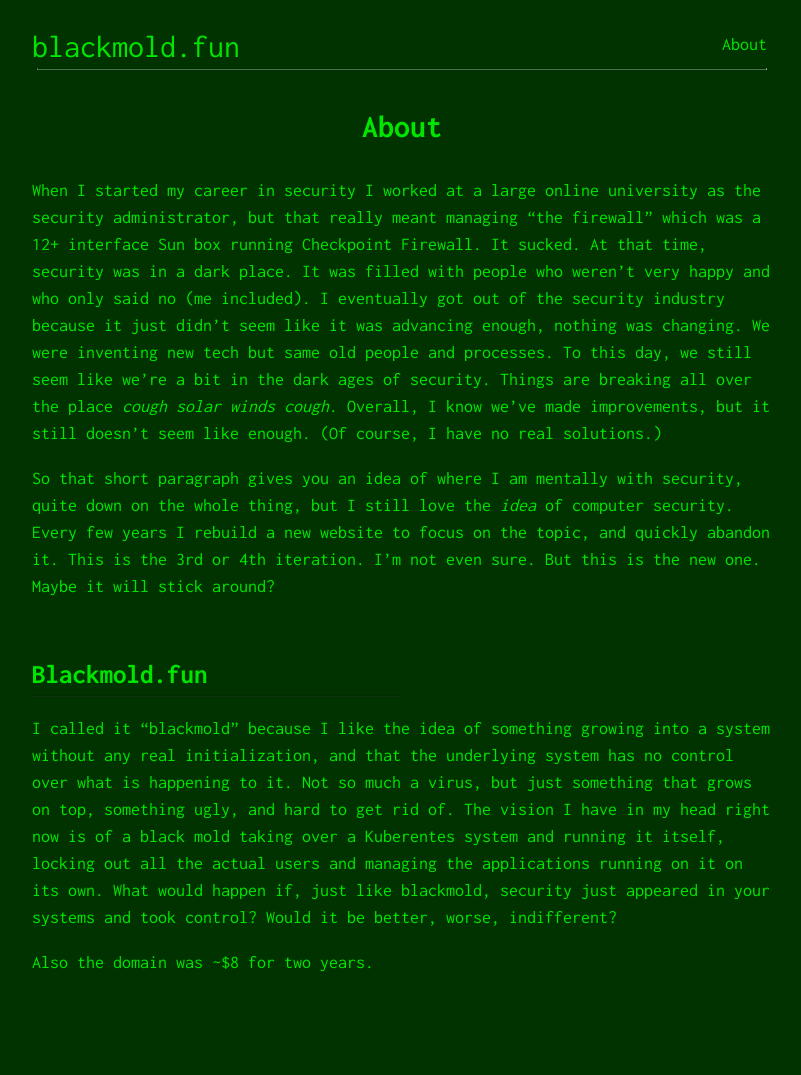
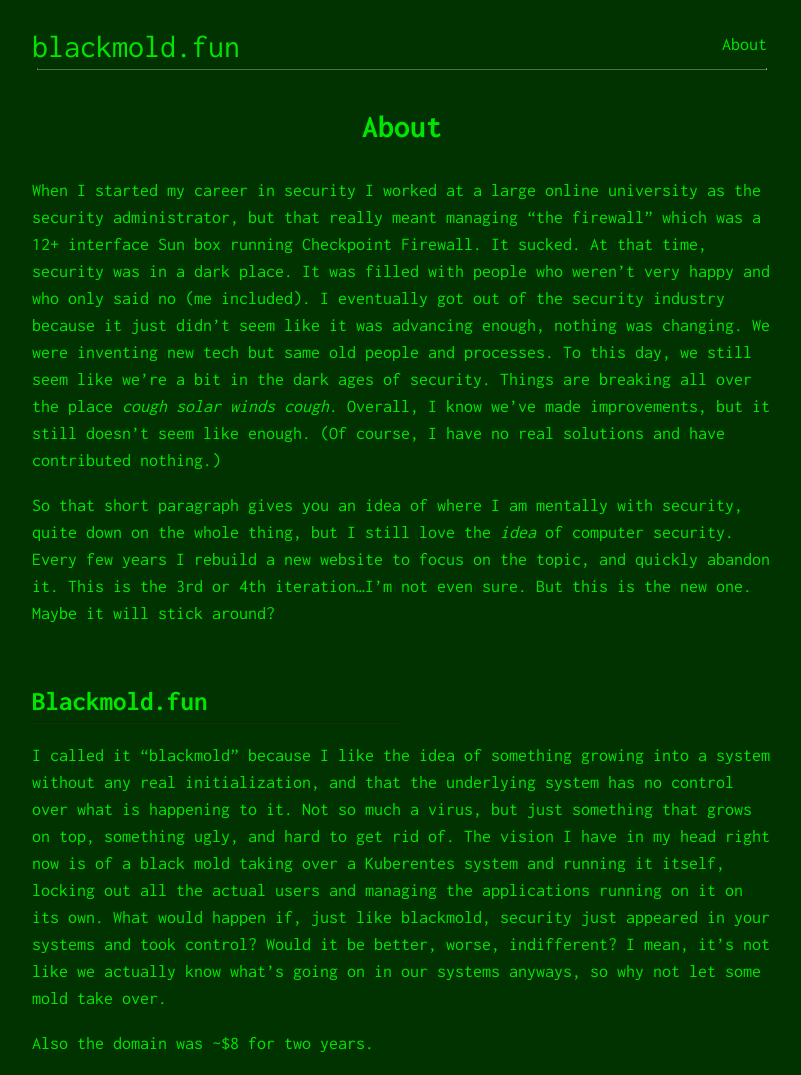
Before and after one commit to blackmold-fun/blackmold-fun.github.io, a Jekyll site: the page built from about.md, in a window 1280 px wide. Shown: the whole page, without its empty margins (238-1039 px from the left). Built offline with Jekyll 4.4.1, drawn with Linux system fonts in a browser that asks for light colours; nearby versions of some CDN libraries; comment, search, counter and statistics services are not loaded; before the commit the page ends 994 px from its top, so only the background shows below that.

Commit message:
udate about

```diff
--- a/about.md
+++ b/about.md
@@ -3,12 +3,12 @@ layout: default
 title: About
 ---
 
-When I started my career in security I worked at a large online university as the security administrator, but that really meant managing “the firewall” which was a 12+ interface Sun box running Checkpoint Firewall. It sucked. At that time, security was in a dark place. It was filled with people who weren’t very happy and who only said no (me included). I eventually got out of the security industry because it just didn’t seem like it was advancing enough, nothing was changing. We were inventing new tech but same old people and processes. To this day, we still seem like we’re a bit in the dark ages of security. Things are breaking all over the place *cough solar winds cough*. Overall, I know we’ve made improvements, but it still doesn’t seem like enough. (Of course, I have no real solutions.)
+When I started my career in security I worked at a large online university as the security administrator, but that really meant managing “the firewall” which was a 12+ interface Sun box running Checkpoint Firewall. It sucked. At that time, security was in a dark place. It was filled with people who weren’t very happy and who only said no (me included). I eventually got out of the security industry because it just didn’t seem like it was advancing enough, nothing was changing. We were inventing new tech but same old people and processes. To this day, we still seem like we’re a bit in the dark ages of security. Things are breaking all over the place *cough solar winds cough*. Overall, I know we’ve made improvements, but it still doesn’t seem like enough. (Of course, I have no real solutions and have contributed nothing.)
 
-So that short paragraph gives you an idea of where I am mentally with security, quite down on the whole thing, but I still love the *idea* of computer security. Every few years I rebuild a new website to focus on the topic, and quickly abandon it. This is the 3rd or 4th iteration. I’m not even sure. But this is the new one. Maybe it will stick around?
+So that short paragraph gives you an idea of where I am mentally with security, quite down on the whole thing, but I still love the *idea* of computer security. Every few years I rebuild a new website to focus on the topic, and quickly abandon it. This is the 3rd or 4th iteration...I’m not even sure. But this is the new one. Maybe it will stick around?
 
 ## Blackmold.fun
 
-I called it “blackmold” because I like the idea of something growing into a system without any real initialization, and that the underlying system has no control over what is happening to it. Not so much a virus, but just something that grows on top, something ugly, and hard to get rid of. The vision I have in my head right now is of a black mold taking over a Kuberentes system and running it itself, locking out all the actual users and managing the applications running on it on its own. What would happen if, just like blackmold, security just appeared in your systems and took control? Would it be better, worse, indifferent?
+I called it “blackmold” because I like the idea of something growing into a system without any real initialization, and that the underlying system has no control over what is happening to it. Not so much a virus, but just something that grows on top, something ugly, and hard to get rid of. The vision I have in my head right now is of a black mold taking over a Kuberentes system and running it itself, locking out all the actual users and managing the applications running on it on its own. What would happen if, just like blackmold, security just appeared in your systems and took control? Would it be better, worse, indifferent? I mean, it's not like we actually know what's going on in our systems anyways, so why not let some mold take over.
 
 Also the domain was ~$8 for two years.
```
